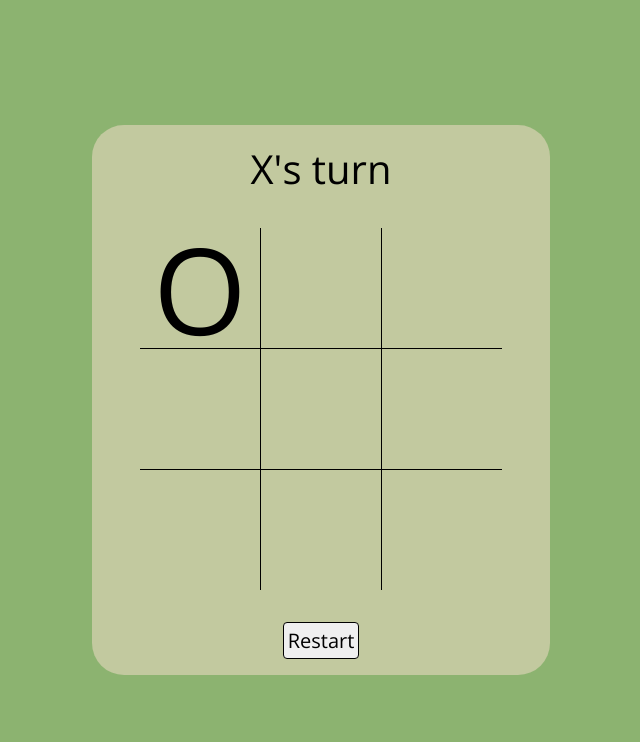
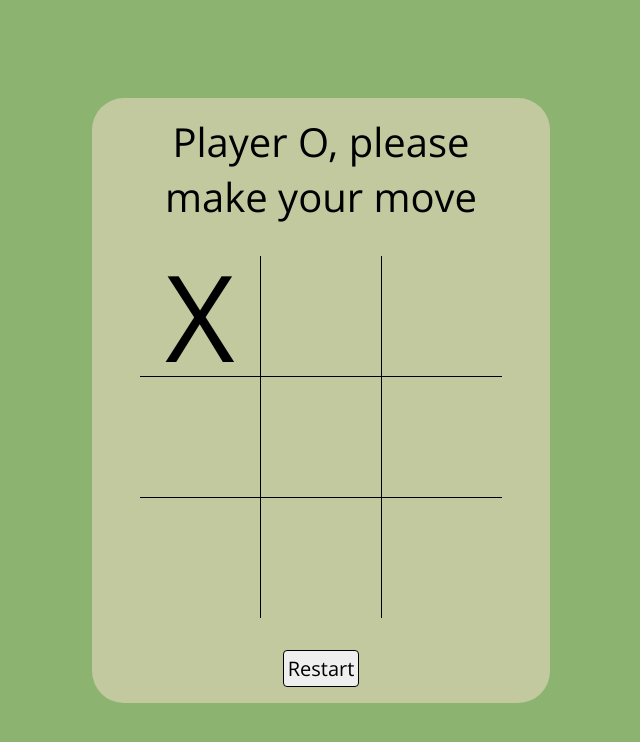
Before and after one commit to halldor03/tic-tac-toe, a plain HTML site: page index.html in a window 1280 px wide. Both pictures are taken after a click on the element 519 px from the left and 288 px from the top of the page. Shown: the whole page, without its empty margins (319-959 px from the left). Drawn offline with nearby package versions, Linux system fonts and the light colour scheme.

Commit message:
Adding markers working

```diff
--- a/index.html
+++ b/index.html
@@ -10,18 +10,20 @@
   </head>
   <body>
     <div class="container">
-      <div class="gameText">X's turn</div>
+      <div class="gameText">
+        Player <span class="playerText"></span>, please make your move
+      </div>
       <div class="gridContainer">
         <div class="grid">
-          <div class="box1" data-nr="1"></div>
-          <div class="box2" data-nr="2"></div>
-          <div class="box3" data-nr="3"></div>
-          <div class="box4" data-nr="4"></div>
-          <div class="box5" data-nr="5"></div>
-          <div class="box6" data-nr="6"></div>
-          <div class="box7" data-nr="7"></div>
-          <div class="box8" data-nr="8"></div>
-          <div class="box9" data-nr="9"></div>
+          <div class="box1" data-nr="0"></div>
+          <div class="box2" data-nr="1"></div>
+          <div class="box3" data-nr="2"></div>
+          <div class="box4" data-nr="3"></div>
+          <div class="box5" data-nr="4"></div>
+          <div class="box6" data-nr="5"></div>
+          <div class="box7" data-nr="6"></div>
+          <div class="box8" data-nr="7"></div>
+          <div class="box9" data-nr="8"></div>
         </div>
       </div>
       <button class="restartButton">Restart</button>
--- a/script.js
+++ b/script.js
@@ -18,14 +18,34 @@ const gameBoard = (() => {
 gameBoard.populate();
 
 const gameFlow = (() => {
+  let currentMarker = crosses.marker;
   const placeMarker = () =>
-    selectBoxes.forEach((box) => box.addEventListener("click", selectMarker));
-  const selectMarker = (e) => {
-    index = e.target.dataset.nr - 1;
-    console.log(gameBoard.markers);
-    gameBoard.markers[index] = circles.marker;
-    gameBoard.populate();
+    selectBoxes.forEach((box) =>
+      box.addEventListener("click", (e) => {
+        changeText();
+        index = e.target.dataset.nr;
+        console.log(gameBoard.markers);
+        if (gameBoard.markers.every((element) => element === "")) {
+          gameBoard.markers[index] = crosses.marker;
+        } else gameBoard.markers[index] = currentMarker;
+        console.log(currentMarker);
+        changeMarker();
+        changeText();
+        console.log(currentMarker);
+        gameBoard.populate();
+        console.log(gameBoard.markers);
+      })
+    );
+  const changeMarker = () => {
+    if (currentMarker === crosses.marker) {
+      return (currentMarker = circles.marker);
+    } else currentMarker = crosses.marker;
   };
-  return { placeMarker };
+  const changeText = () => {
+    const text = document.querySelector(".playerText");
+    text.innerHTML = currentMarker;
+  };
+  return { placeMarker, changeText };
 })();
 gameFlow.placeMarker();
+gameFlow.changeText();
--- a/styles.css
+++ b/styles.css
@@ -11,7 +11,7 @@
   margin: 0px;
   box-sizing: border-box;
   font-family: "Open Sans", sans-serif;
-  font-size: px;
+  font-size: 16px;
   text-decoration: none;
   color: inherit;
 }
@@ -35,6 +35,14 @@ body {
 }
 
 .gameText {
+  font-size: 2.5rem;
+  width: 25rem;
+  text-align: center;
+}
+
+.playerText {
+  display: inline-block;
+  width: 30px;
   font-size: 2.5rem;
 }
 
```
